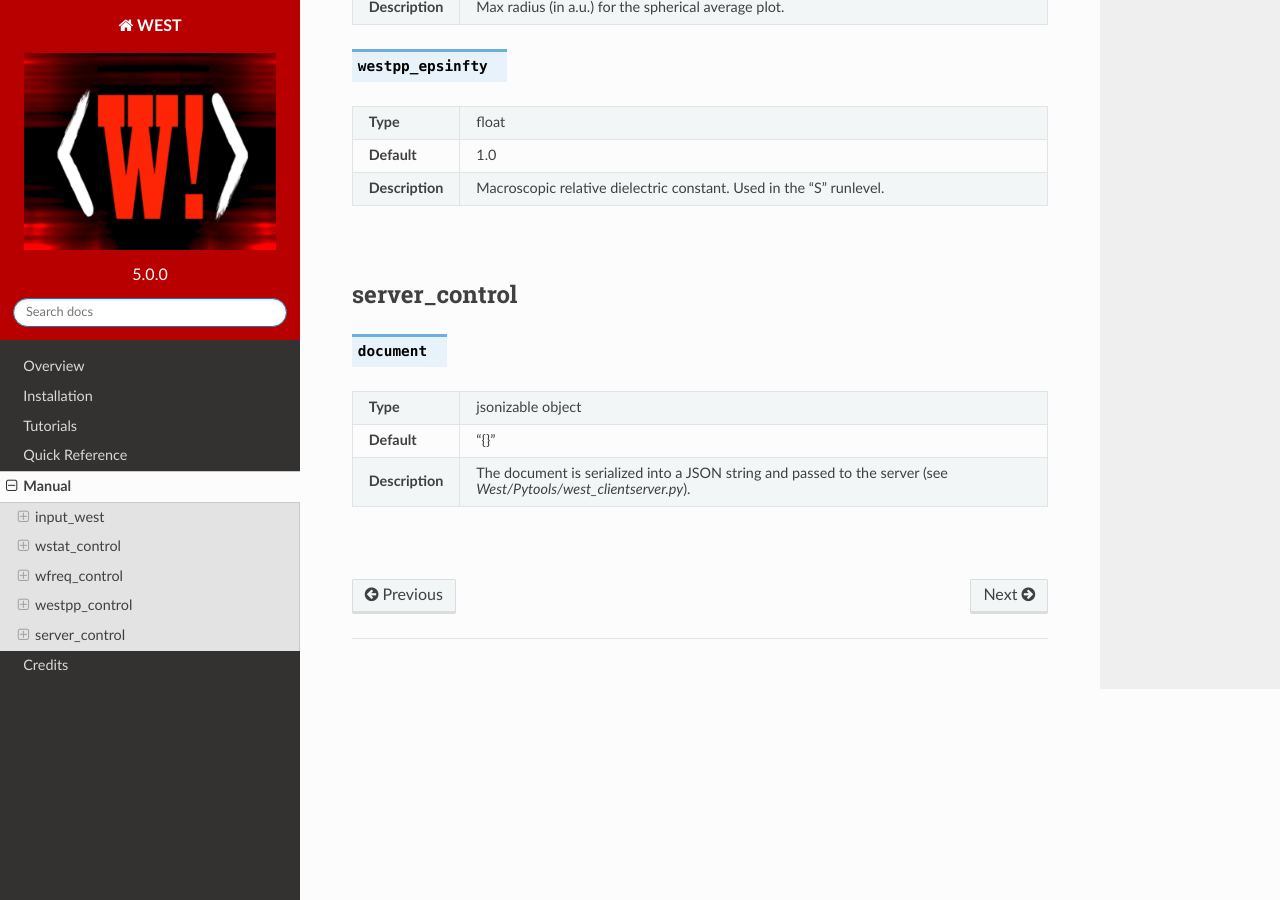
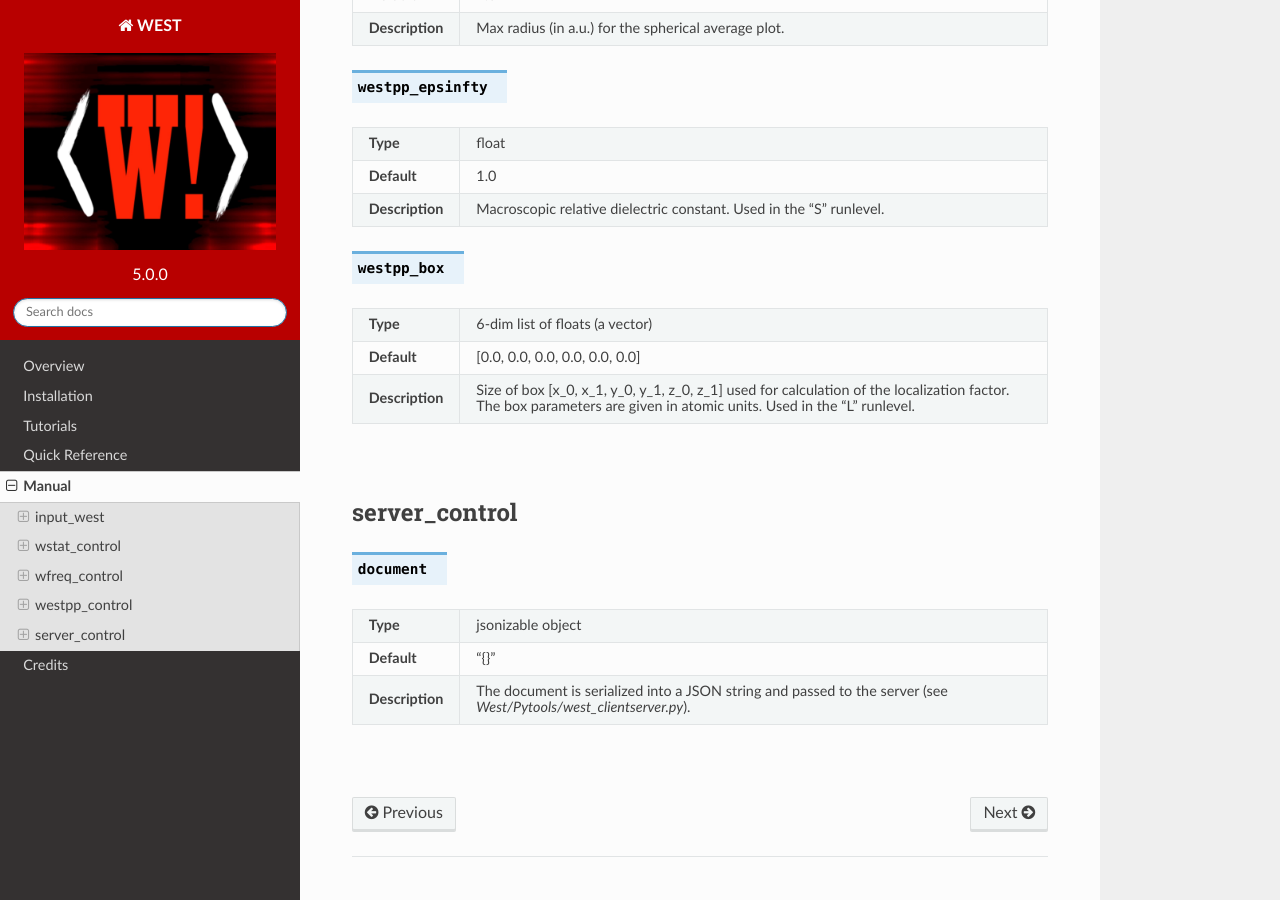
Before and after one commit to west-code-development/West, a Sphinx documentation site: the page built from Doc/manual.rst, in a window 1280 px wide and 900 px high, scrolled down 9661 px. Built offline with Sphinx 7.4.7 and the Read the Docs theme 2.0.0, drawn with Linux system fonts in a browser that asks for light colours; some of the changed text lies outside the part shown.

Commit message:
Add westpp_box and the new westpp_calculation type to documentation.

```diff
--- a/Doc/manual.rst
+++ b/Doc/manual.rst
@@ -558,6 +558,8 @@ westpp_control
        - "E" : Output the eigenpotentials.
        - "S" : Output the screened exchange constant.
        - "D" : Output the dipole matrix elements.
+       - "L" : Output the localization factor and the inverse participation
+         ratio.
 
 
 .. data:: westpp_range
@@ -677,6 +679,20 @@ westpp_control
    * - **Description**
      - Macroscopic relative dielectric constant. Used in the "S" runlevel.
 
+.. data:: westpp_box
+
+.. list-table::
+   :widths: 10 90
+   :stub-columns: 0
+
+   * - **Type**
+     - 6-dim list of floats (a vector)
+   * - **Default**
+     - [0.0, 0.0, 0.0, 0.0, 0.0, 0.0]
+   * - **Description**
+     - Size of box [x_0, x_1, y_0, y_1, z_0, z_1] used for calculation of the
+       localization factor. The box parameters are given in atomic units. Used
+       in the "L" runlevel.
 |
 
 --------------
```
